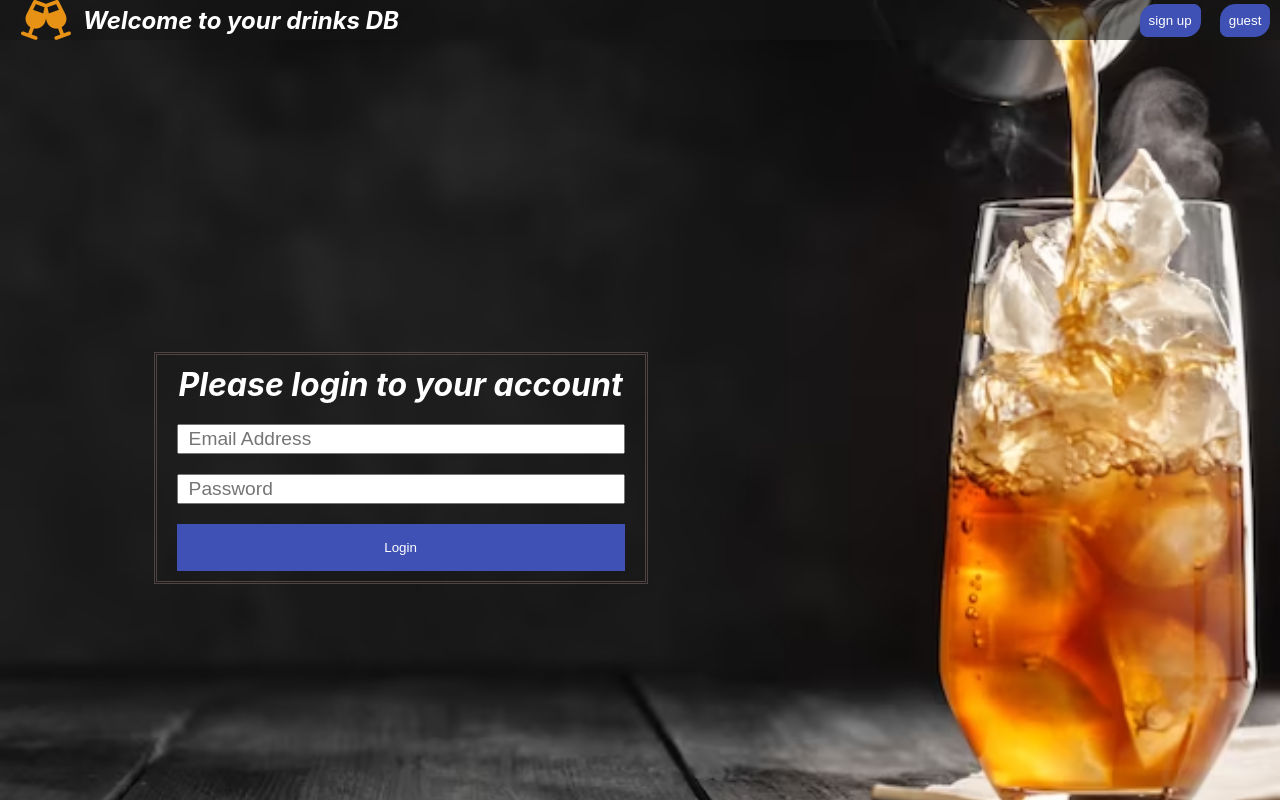
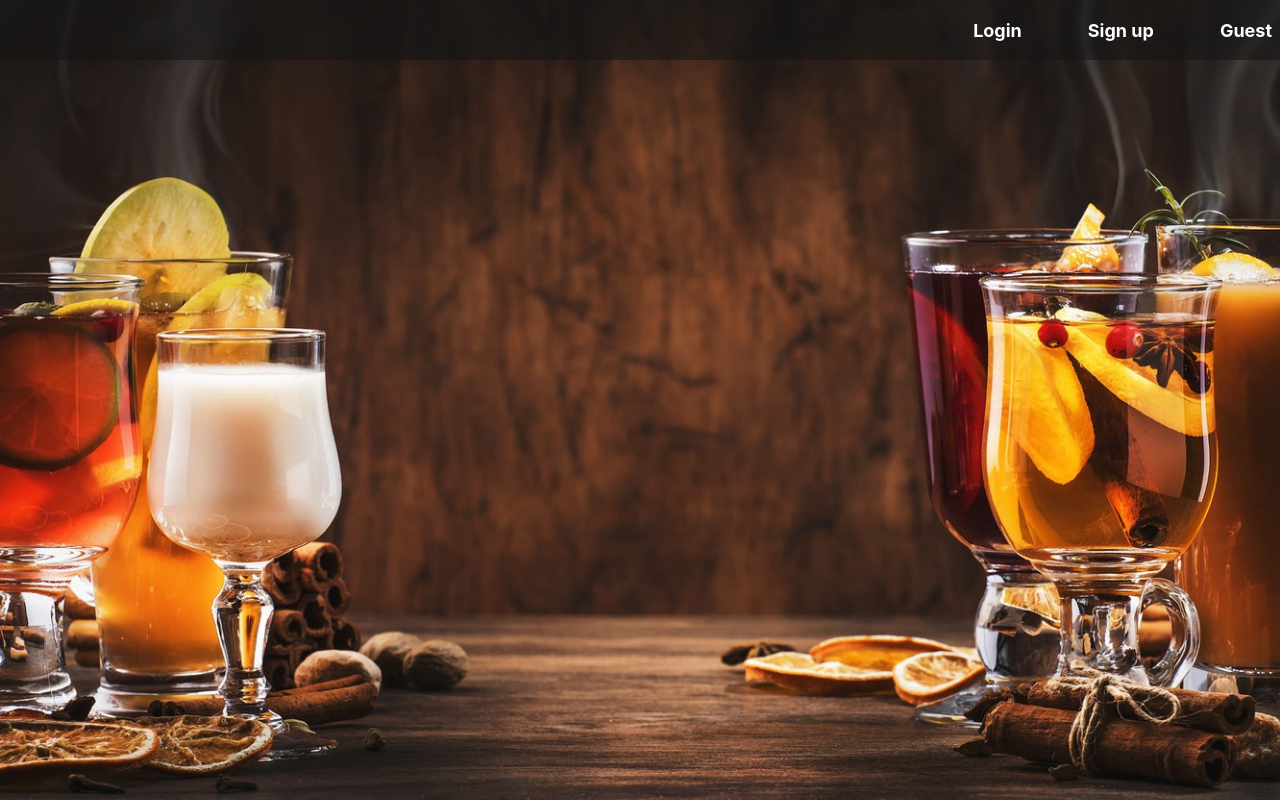
Before and after one commit to kadjialan/frontedDB, a React (Create React App) app: page / in a window 1280 px wide. Built offline with nearby package versions, Linux system fonts and the light colour scheme.

Commit message:
folder re_ structure

```diff
--- a/src/App.jsx
+++ b/src/App.jsx
@@ -1,5 +1,7 @@
 import { BrowserRouter, Route, Routes } from 'react-router-dom';
-import Dashboard from './pages/dashboard/Dashboard';
+import Dashboard from './pages/Dashboard/Dashboard';
+import Home from './pages/Home/Home';
+import Landing from './pages/Landing/Landing';
 import Login from './pages/Login/Login';
 import Profile from './pages/profile/Profile';
 import Register from './pages/Register/Register';
@@ -9,9 +11,11 @@ function App() {
     <div className="App">
       <BrowserRouter>
         <Routes>
-          <Route path="/" element={<Login />} />
+          <Route path="/" element={<Landing />} />
+          <Route path="/login" element={<Login />} />
+          <Route path="/dashboard" element={<Dashboard />} />
           <Route path="/register" element={<Register />} />
-          <Route path="/dashboard" element={<Dashboard />} />
+          <Route path="/home" element={<Home />} />
           <Route path="/profile" element={<Profile />} />
         </Routes>
       </BrowserRouter>
--- /dev/null
+++ b/src/pages/Dashboard/Dashboard.css
@@ -0,0 +1,9 @@
+.dashboard {
+    background-image: url('../../images/drink.png');
+    background-size: cover;
+    background-position: right;
+    background-repeat: no-repeat;
+    height: 100vh;
+    display: flex;
+    flex-direction: column;
+  }
--- /dev/null
+++ b/src/pages/Dashboard/Dashboard.jsx
@@ -0,0 +1,44 @@
+import React, { useEffect, useState } from 'react';
+import { getCurrentUser } from '../../api/auth';
+import './Dashboard.css';
+
+function Dashboard() {
+  const [user, setUser] = useState();
+
+  useEffect(() => {
+    getCurrentUser().then(setUser);
+  });
+  return (
+    <div className="dashboard">
+      <div className="sidebar">
+        <div className="user">
+          <span>
+            <i className="fa-solid fa-user" />
+            <div className="identifier">
+              <p>
+                {user?.firstName} {user?.lastName}
+              </p>
+              <p>{user?.emailAddress}</p>
+            </div>
+          </span>
+        </div>
+        <div className="content">
+          <h2>Categories</h2>
+
+          <h2>Glasses</h2>
+
+          <h2>Ingredients</h2>
+
+          <h2>Alcoholic</h2>
+
+          <div className="end">
+            <i className="fa-solid fa-right-from-bracket" />
+            <p>log out</p>
+          </div>
+        </div>
+      </div>
+    </div>
+  );
+}
+
+export default Dashboard;
--- a/src/pages/dashboard/Dashboard.css
+++ b/src/pages/Home/Home.css
@@ -6,8 +6,8 @@
   text-decoration: none;
 }
 
-.dashboard {
-  background-image: url('../../images/drink.png');
+.home2 {
+  background-image: url('../../images/homeBG.jpg');
   background-size: cover;
   background-position: right;
   background-repeat: no-repeat;
@@ -16,7 +16,7 @@
   flex-direction: column;
 }
 
-.dashboard h2 {
+.home2 h2 {
   background-color: #063146;
   width: 100%;
   height: 40px;
@@ -26,7 +26,7 @@
   font-style: oblique;
 }
 
-.dashboard input {
+.home2 input {
   margin: 10px;
   cursor: pointer;
 }
@@ -49,7 +49,6 @@
   background-color: #151e22;
   position: relative;
 }
-
 
 .fa-user {
   background-color: rgb(136, 132, 132);
--- a/src/pages/dashboard/Dashboard.jsx
+++ b/src/pages/Home/Home.jsx
@@ -1,27 +1,10 @@
-import React, { useEffect, useState } from 'react';
-import { getCurrentUser } from '../../api/auth';
-import './Dashboard.css';
+import React from 'react';
+import './Home.css';
 
-function Dashboard() {
-  const [user, setUser] = useState();
-
-  useEffect(() => {
-    getCurrentUser().then(setUser);
-  });
+function Home() {
   return (
-    <div className="dashboard">
+    <div className="home2">
       <div className="sidebar">
-        {/*         <div className="user">
-          <span>
-            <i className="fa-solid fa-user" />
-            <div className="identifier">
-              <p>
-                {user?.firstName} {user?.lastName}
-              </p>
-              <p>{user?.emailAddress}</p>
-            </div>
-          </span>
-        </div> */}
         <div className="content">
           <h2>Categories</h2>
           <ul>
@@ -117,4 +100,4 @@ function Dashboard() {
   );
 }
 
-export default Dashboard;
+export default Home;
--- /dev/null
+++ b/src/pages/Landing/Landing.css
@@ -0,0 +1,36 @@
+.home1 {
+  background-image: url('../../images/homeBG.jpg');
+  height: 100vh;
+  background-size: cover;
+  background-repeat: no-repeat;
+  background-position: center;
+}
+
+.home1 nav {
+  height: 60px;
+  display: flex;
+  justify-content: flex-end;
+}
+
+.nav__links {
+  width: 320px;
+
+  height: 50px;
+  align-items: center;
+  justify-content: flex-end;
+  gap: 50px;
+  display: flex;
+  font-size: 18px;
+  font-weight: 700;
+}
+
+.nav__links p {
+  padding: 0 8px;
+}
+
+.nav__links p:hover {
+  background-color: rgb(196, 62, 62);
+  height: 50px;
+  align-items: center;
+  display: flex;
+}
--- /dev/null
+++ b/src/pages/Landing/Landing.jsx
@@ -0,0 +1,24 @@
+/* eslint-disable jsx-a11y/no-noninteractive-element-interactions */
+/* eslint-disable jsx-a11y/click-events-have-key-events */
+import React from 'react';
+import { useNavigate } from 'react-router-dom';
+import './Landing.css';
+
+function Landing() {
+  const navigate = useNavigate();
+  return (
+    <div>
+      <div className="home1">
+        <nav>
+          <div className="nav__links">
+            <p onClick={() => navigate('/login')}>Login</p>
+            <p onClick={() => navigate('/register')}>Sign up</p>
+            <p onClick={() => navigate('/home')}>Guest</p>
+          </div>
+        </nav>
+      </div>
+    </div>
+  );
+}
+
+export default Landing;
```
Also changed, not shown: src/images/homeBG.jpg (added). Lines whose indentation alone changed are shown as unchanged.
